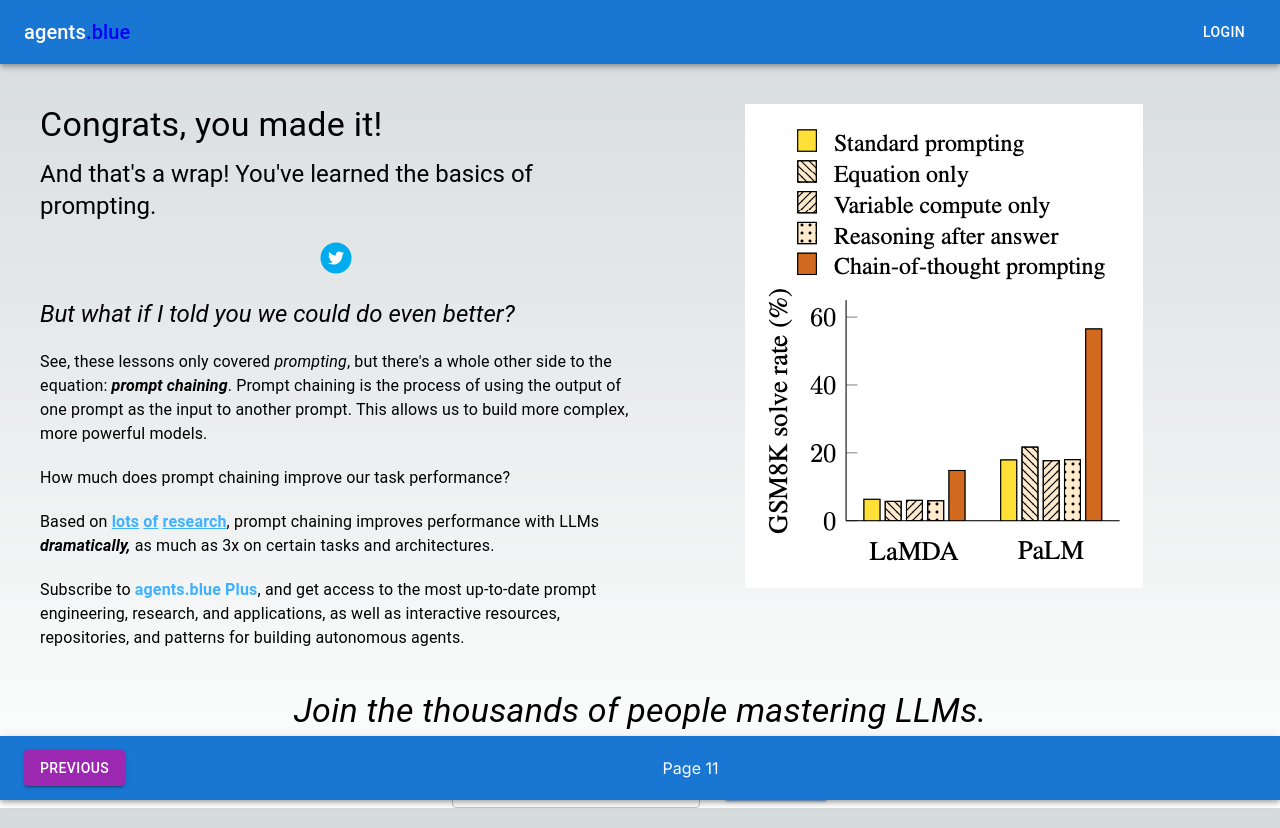
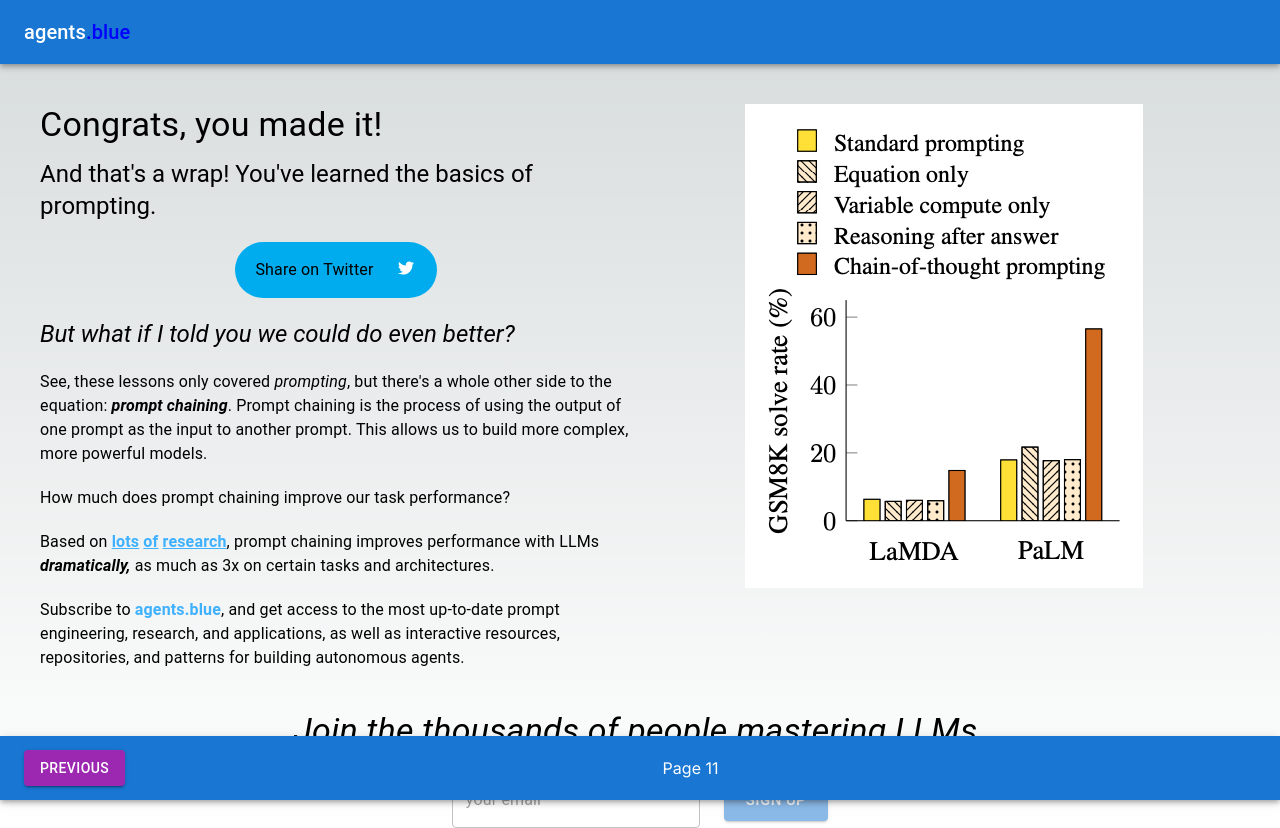
Before and after one commit to bkitano/learn-prompting, a Next.js app: page /conclusion in a window 1280 px wide. Built offline with nearby package versions, Linux system fonts and the light colour scheme.

Commit message:
fixing twitter

```diff
--- a/src/Components/TopNav.tsx
+++ b/src/Components/TopNav.tsx
@@ -16,7 +16,6 @@
           </span>
         </Link>
       </Typography>
-      <Button color="inherit">Login</Button>
     </Toolbar>
   </AppBar>
 );
--- a/src/app/conclusion/Conclusion.tsx
+++ b/src/app/conclusion/Conclusion.tsx
@@ -1,5 +1,40 @@
-import { Button, TextField, Typography } from "@mui/material";
+import { Button, Grid, TextField, Typography } from "@mui/material";
 import { TwitterIcon, TwitterShareButton } from "react-share";
+
+const TwitterButton = () => (
+  <TwitterShareButton
+    {...{
+      title: "I just finished agents.blue's free course on LLM prompting!",
+      url: "http://agents.blue",
+    }}
+  >
+    <div
+      style={{
+        backgroundColor: "#00aced",
+        padding: "10px 15px 10px 20px",
+        borderRadius: "32px",
+      }}
+    >
+      <Grid
+        container
+        spacing={2}
+        wrap="nowrap"
+        style={{
+          display: "flex",
+          justifyContent: "center",
+          alignItems: "center",
+        }}
+      >
+        <Grid item>
+          <Typography>Share on Twitter</Typography>
+        </Grid>
+        <Grid item>
+          <TwitterIcon size={32} round={true} />
+        </Grid>
+      </Grid>
+    </div>
+  </TwitterShareButton>
+);
 
 const Conclusion = () => {
   return (
@@ -11,22 +46,11 @@
         {`And that's a wrap! You've learned the basics of prompting.`}
       </Typography>
       <br />
-      <div
-        style={{
-          display: "flex",
-          justifyContent: "center",
-          width: "100%",
-        }}
-      >
-        <TwitterShareButton
-          {...{
-            title:
-              "I just finished agents.blue's free course on LLM prompting!",
-            url: "https://agents.blue",
-          }}
-        >
-          <TwitterIcon size={32} round={true} />
-        </TwitterShareButton>
+      <div style={{
+        display: "flex",
+        justifyContent: "center",
+      }}>
+      <TwitterButton />
       </div>
       <br />
       <Typography variant="h5">
@@ -102,7 +126,7 @@
             fontWeight: "bold",
           }}
         >
-          agents.blue Plus
+          agents.blue
         </span>
         , and get access to the most up-to-date prompt engineering, research,
         and applications, as well as interactive resources, repositories, and
```
